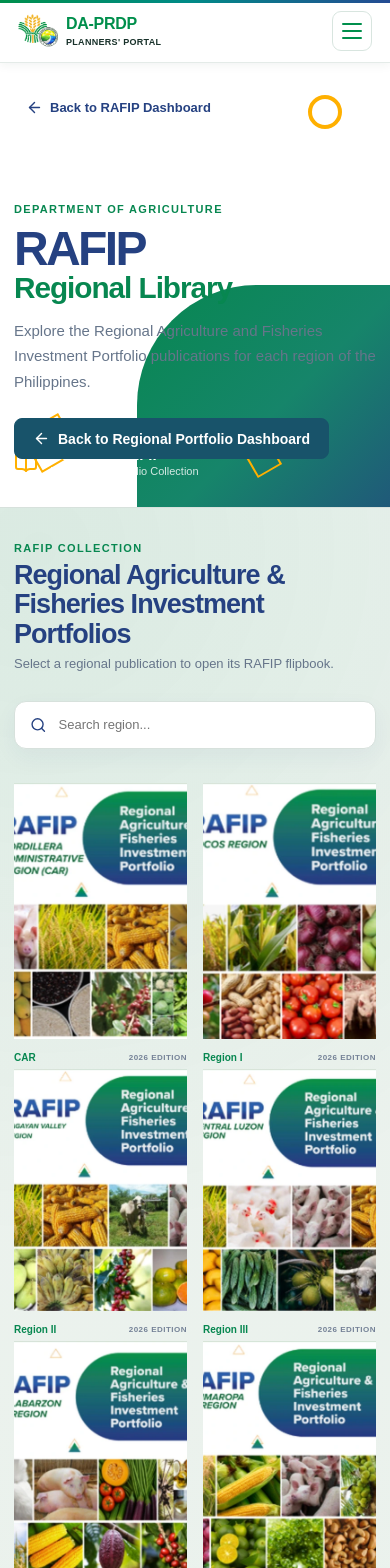
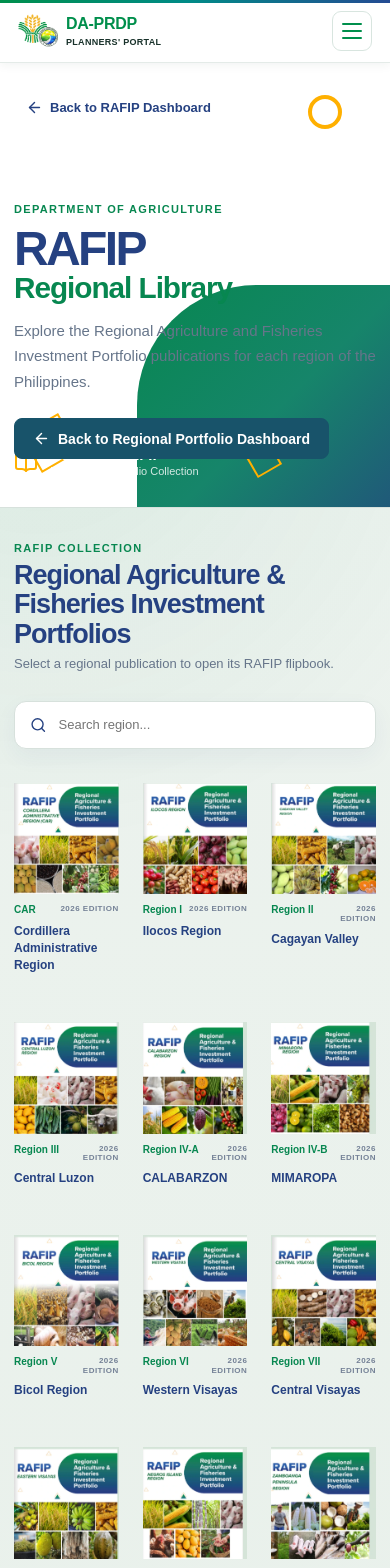
Before and after one commit to jms-portal101/da-prdp-planners-portal, a React (Vite) app: page /rafip-library in a window 390 px wide. Shown: the top 1568 px of the page. Built offline with nearby package versions, Linux system fonts and the light colour scheme.

Commit message:
Update portal

```diff
--- a/src/pages/RafipLibrary.css
+++ b/src/pages/RafipLibrary.css
@@ -232,40 +232,53 @@
   font-size: 13px;
 }
 
-/* GRID */
+/* =========================================================
+   RAFIP LIBRARY GRID
+   ========================================================= */
 
 .rafip-library-grid {
   display: grid;
   grid-template-columns: repeat(6, minmax(0, 1fr));
-  gap: 52px 34px;
+  column-gap: 34px;
+  row-gap: 52px;
+  align-items: start;
 }
 
 .rafip-library-card {
   min-width: 0;
+  height: auto;
+  align-self: start;
+  overflow: visible;
 }
+
 
 .rafip-library-cover-wrap {
   position: relative;
   overflow: hidden;
-  aspect-ratio: 0.93 / 1;
-  background: #fff;
-  box-shadow: 0 9px 24px rgba(28,55,73,.12);
-  transition: transform .22s ease, box-shadow .22s ease;
-
+  width: 100%;
+  aspect-ratio: 0.6/ 1;
+  background: #ffffff;
+  border-radius: 2px;
+  box-shadow: 0 9px 24px rgba(28, 55, 73, 0.12);
+  transition:
+    transform 0.22s ease,
+    box-shadow 0.22s ease;
   text-decoration: none;
   color: inherit;
 }
 
 .rafip-library-card:hover .rafip-library-cover-wrap {
   transform: translateY(-5px);
-  box-shadow: 0 18px 35px rgba(37,65,129,.18);
+  box-shadow: 0 18px 35px rgba(37, 65, 129, 0.18);
 }
 
 .rafip-library-cover {
   display: block;
   width: 100%;
   height: 100%;
-  object-fit: cover;
+  object-fit: contain;
+  object-position: center;
+  background: #ffffff;
 }
 
 .rafip-library-cover-overlay {
@@ -298,37 +311,66 @@
   box-shadow: 0 8px 22px rgba(0,0,0,.15);
 }
 
-.rafip-library-card-body {
-  padding-top: 13px;
+/* =========================================================
+   RAFIP CARD INFORMATION
+   ========================================================= */
+
+.rafip-library-card h3 {
+  display: block;
+  width: 100%;
+  height: auto;
+  min-height: 0;
+  max-height: none;
+
+  margin: 0 0 12px;
+
+  color: var(--blue);
+  font-size: 13px;
+  font-weight: 850;
+  line-height: 1.4;
+
+  white-space: normal;
+  overflow: visible;
+  text-overflow: clip;
+  overflow-wrap: break-word;
+  word-break: normal;
 }
 
 .rafip-library-card-meta {
   display: flex;
-  align-items: center;
+  align-items: flex-start;
   justify-content: space-between;
-  gap: 8px;
-  margin-bottom: 6px;
+  gap: 6px;
+  margin-bottom: 7px;
+  min-width: 0;
 }
 
 .rafip-library-card-meta span {
   color: var(--green);
   font-size: 10px;
   font-weight: 900;
+  line-height: 1.2;
+  flex-shrink: 0;
 }
 
 .rafip-library-card-meta strong {
   color: #758297;
   font-size: 8px;
   letter-spacing: .06em;
+  line-height: 1.2;
+  text-align: right;
+  white-space: normal;
 }
 
 .rafip-library-card h3 {
-  min-height: 34px;
+  min-height: 0;
   margin: 0 0 12px;
   color: var(--blue);
   font-size: 13px;
   font-weight: 850;
-  line-height: 1.25;
+  line-height: 1.35;
+  overflow-wrap: anywhere;
+  word-break: normal;
 }
 
 .rafip-library-button {
@@ -449,14 +491,28 @@
   }
 
   .rafip-library-grid {
-    grid-template-columns: repeat(2, minmax(0, 1fr));
-    gap: 30px 16px;
-  }
+  align-items: start;
+  row-gap: 38px;
+}
 
-  .rafip-library-card h3 {
-    min-height: auto;
-    font-size: 12px;
-  }
+.rafip-library-card {
+  height: auto;
+  min-height: 0;
+}
+
+.rafip-library-card-body {
+  height: auto;
+  min-height: 0;
+  padding-top: 10px;
+}
+
+.rafip-library-card h3 {
+  height: auto;
+  min-height: 0;
+  margin-bottom: 10px;
+  font-size: 12px;
+  line-height: 1.4;
+}
 
   .rafip-library-button {
     min-height: 40px;
@@ -471,9 +527,18 @@
 @media (max-width: 360px) {
   .rafip-library-grid {
     grid-template-columns: 1fr;
+    row-gap: 32px;
+  }
+
+  .rafip-library-card {
+    width: 100%;
+  }
+
+  .rafip-library-card h3 {
+    font-size: 13px;
+    line-height: 1.4;
   }
 }
-
 /* =========================================================
    HERO NAVIGATION
    ========================================================= */
```
